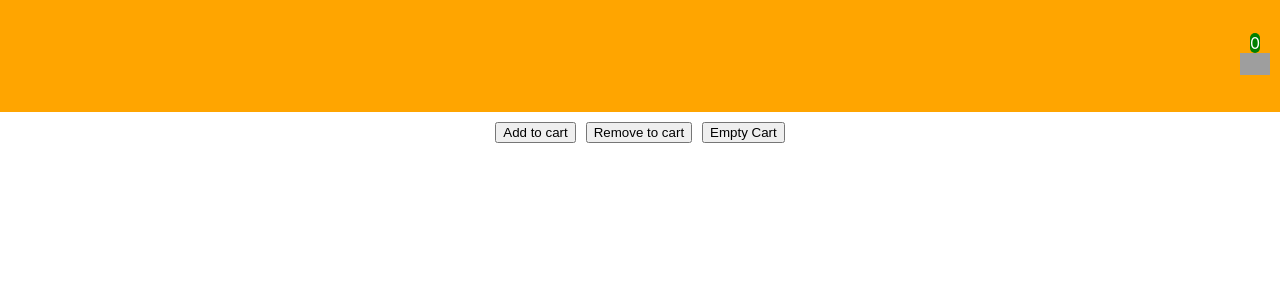
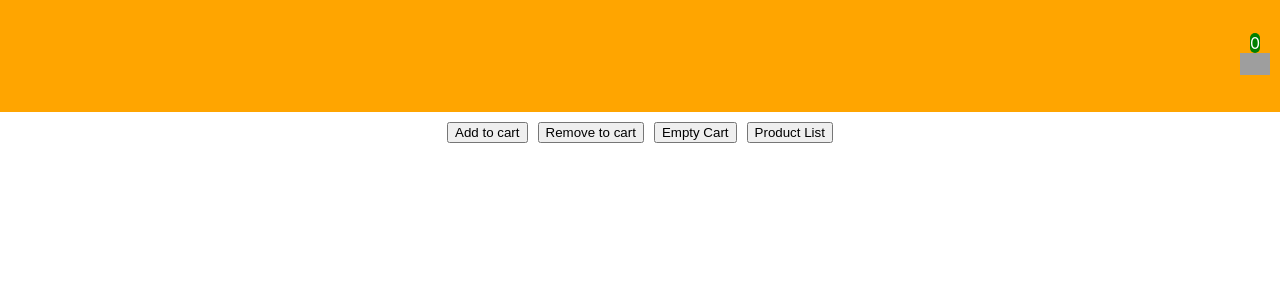
Before and after one commit to Prince1992/react-redux-saga, a React (Create React App) app: page / in a window 1280 px wide. Shown: the top 300 px of the page. Built offline with nearby package versions, Linux system fonts and the light colour scheme; grey boxes are pictures that could not be loaded.

Commit message:
Installed Redux toolkit

```diff
--- a/package.json
+++ b/package.json
@@ -3,6 +3,7 @@
   "version": "0.1.0",
   "private": true,
   "dependencies": {
+    "@reduxjs/toolkit": "^1.9.2",
     "@testing-library/jest-dom": "^5.16.5",
     "@testing-library/react": "^13.4.0",
     "@testing-library/user-event": "^13.5.0",
--- a/src/components/Home.js
+++ b/src/components/Home.js
@@ -1,8 +1,11 @@
 import { addToCard, emptyCart, removeFromCart } from '../redux/action';
-import { useDispatch } from 'react-redux';
+import { useDispatch, useSelector } from 'react-redux';
+import { productList } from '../redux/product-action';
 
 function Main() {
   const dispatch = useDispatch();
+  const data = useSelector((state) => state.productData);
+  console.log(data);
   const product = {
     name: 'Nokia',
     type: 'mobile',
@@ -38,6 +41,12 @@ function Main() {
       >
         Empty Cart
       </button>
+      <button
+        style={{ margin: '5px 5px 5px 5px' }}
+        onClick={() => dispatch(productList())}
+      >
+        Product List
+      </button>
     </div>
   );
 }
--- a/src/redux/constant.js
+++ b/src/redux/constant.js
@@ -1,3 +1,4 @@
 export const ADD_TO_CART = 'ADD_TO_CART';
 export const REMOVE_TO_CART = 'REMOVE_TO_CART';
 export const EMPTY_CART = 'EMPTY_CART';
+export const PRODUCT_LIST = 'PRODUCT_LIST';
--- /dev/null
+++ b/src/redux/product-action.js
@@ -0,0 +1,11 @@
+import { PRODUCT_LIST } from './constant';
+
+export const productList = async () => {
+  let data = await fetch('https://jsonplaceholder.typicode.com/todos/1');
+  data = await data.json();
+  console.log(data);
+  return {
+    type: PRODUCT_LIST,
+    data: data,
+  };
+};
--- /dev/null
+++ b/src/redux/product-reducer.js
@@ -0,0 +1,12 @@
+import { PRODUCT_LIST } from './constant';
+
+export const productData = (data = [], action) => {
+  switch (action.type) {
+    case PRODUCT_LIST:
+      console.log('Product List', action);
+      return [action.data];
+
+    default:
+      return data;
+  }
+};
--- a/src/redux/rootReducer.js
+++ b/src/redux/rootReducer.js
@@ -1,4 +1,5 @@
 import { combineReducers } from 'redux';
+import { productData } from './product-reducer';
 import { cartData } from './reducer';
 
-export default combineReducers({ cartData });
+export default combineReducers({ cartData, productData });
--- a/src/redux/store.js
+++ b/src/redux/store.js
@@ -1,5 +1,9 @@
-import { createStore } from 'redux';
+import { configureStore } from '@reduxjs/toolkit';
+//import { createStore } from 'redux';
 import rootReducer from './rootReducer';
-const store = createStore(rootReducer);
+//const store = createStore(rootReducer);
+const store = configureStore({
+  reducer: rootReducer,
+});
 
 export default store;
```
Also changed, not shown: 1 other file (tests, documents, lock files or other folders).
